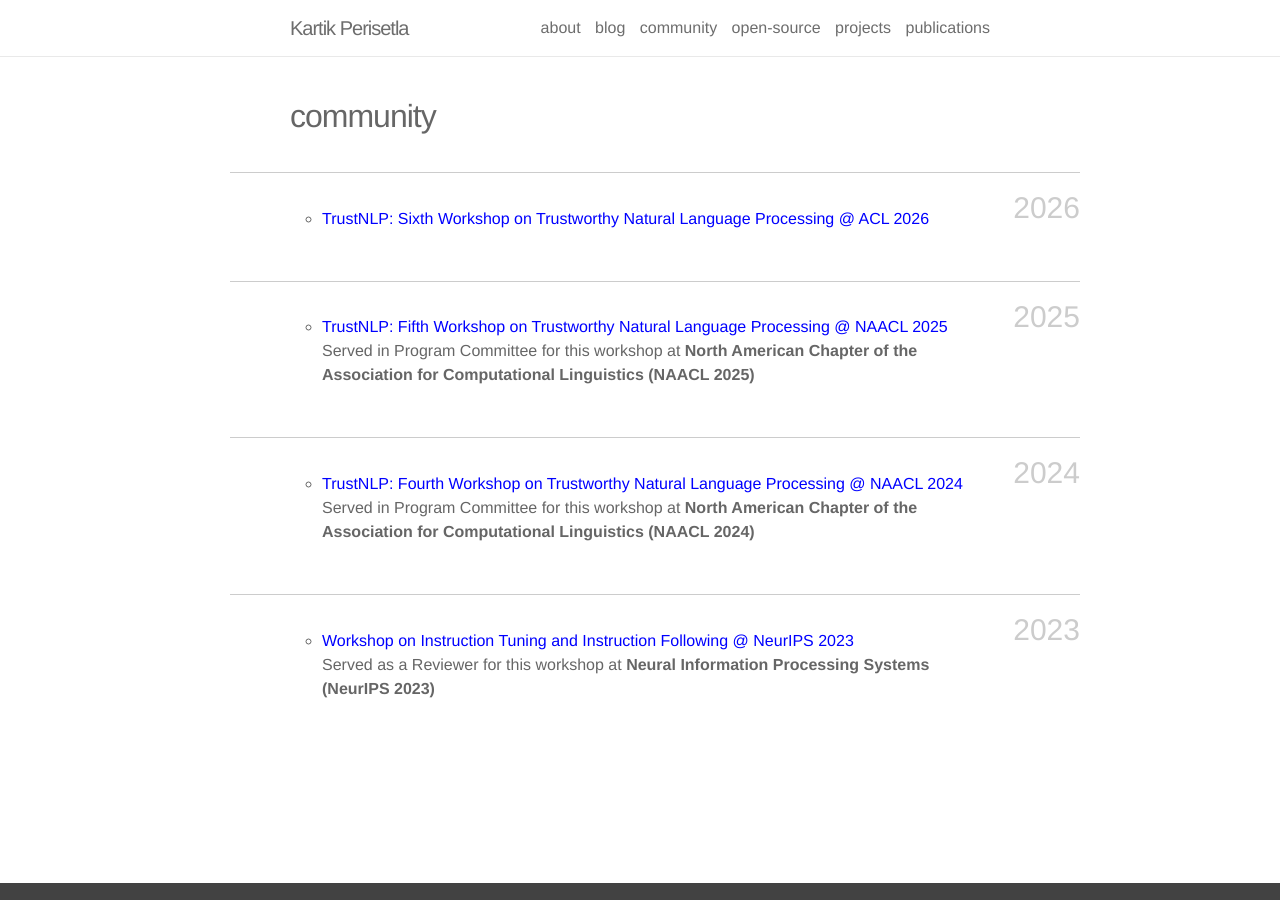
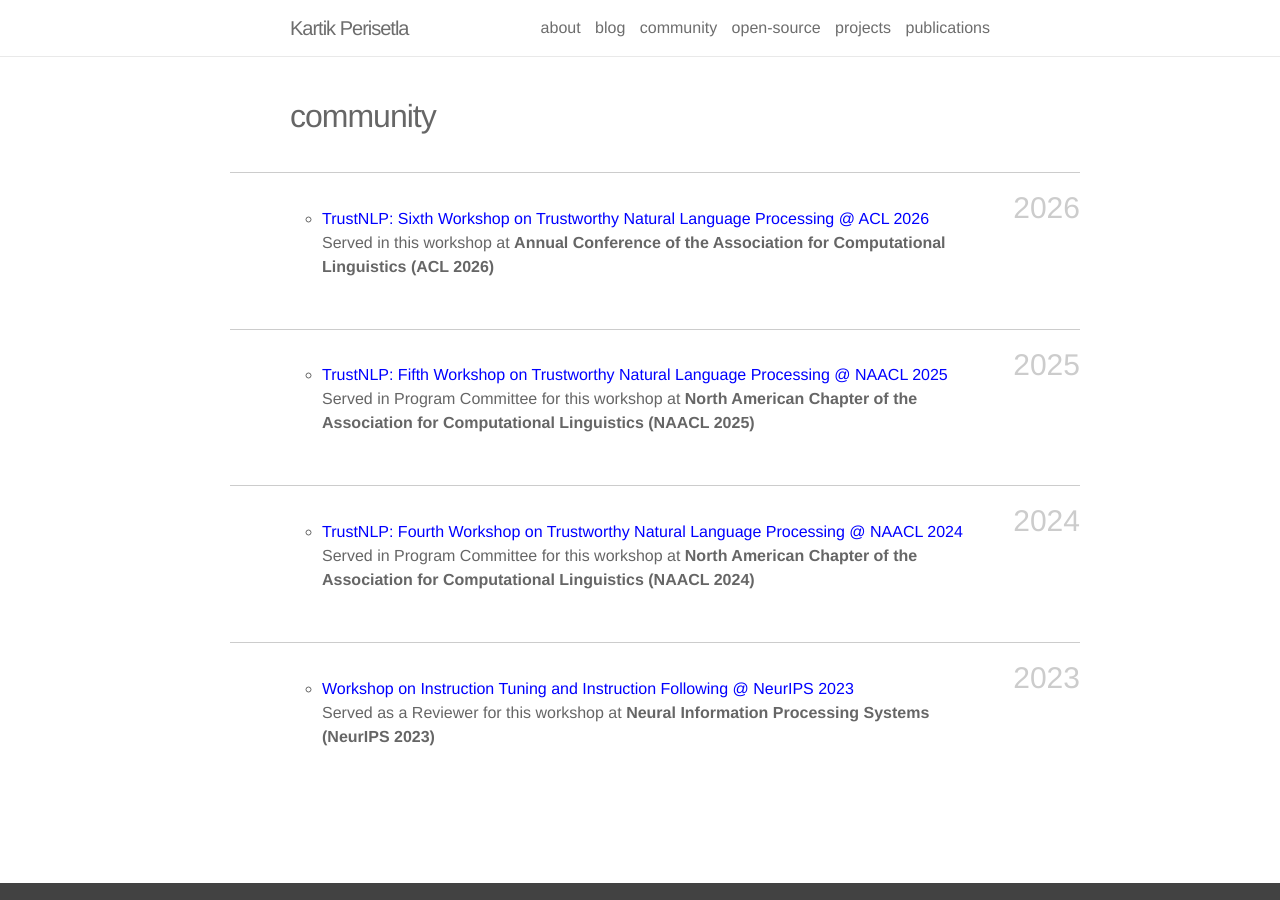
Before and after one commit to kartikperisetla/kartikperisetla.github.io, a Jekyll site: the page built from _pages/community.md, in a window 1280 px wide. Built offline with Jekyll 4.4.1, drawn with Linux system fonts in a browser that asks for light colours; nearby versions of some CDN libraries.

Commit message:
update: add role text to TrustNLP Sixth Workshop entry

```diff
--- a/_pages/community.md
+++ b/_pages/community.md
@@ -11,6 +11,9 @@ description:
         <div id="trustnlp6">
 
     <b><a  style="color:blue" href="https://trustnlpworkshop.github.io/" target="_blank">TrustNLP: Sixth Workshop on Trustworthy Natural Language Processing @ ACL 2026</a></b>
+    <span class="author">
+            Served in this workshop at <b>Annual Conference of the Association for Computational Linguistics (ACL 2026)</b>
+    </span>
 	</div>
 		</li>
 		</ol>
```
